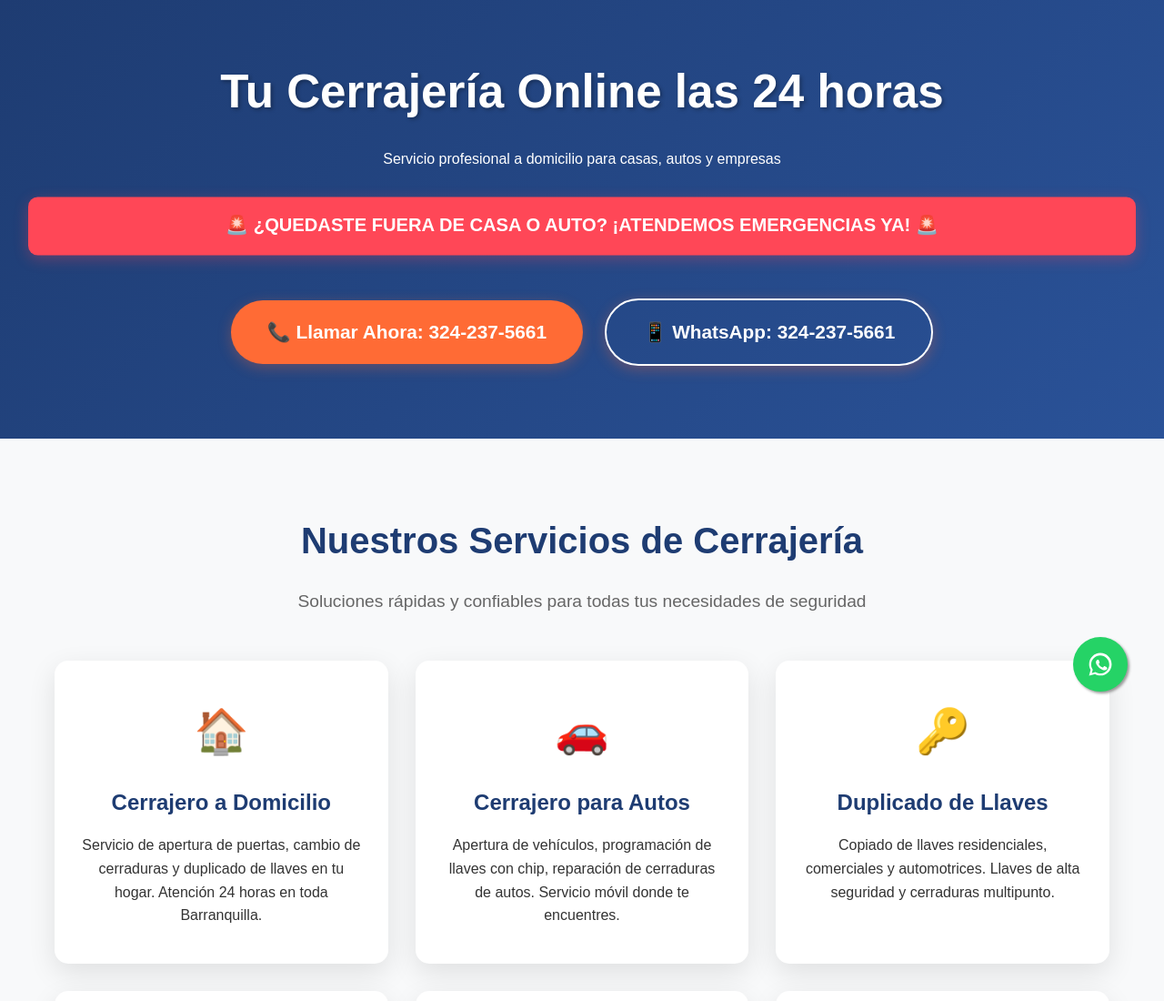
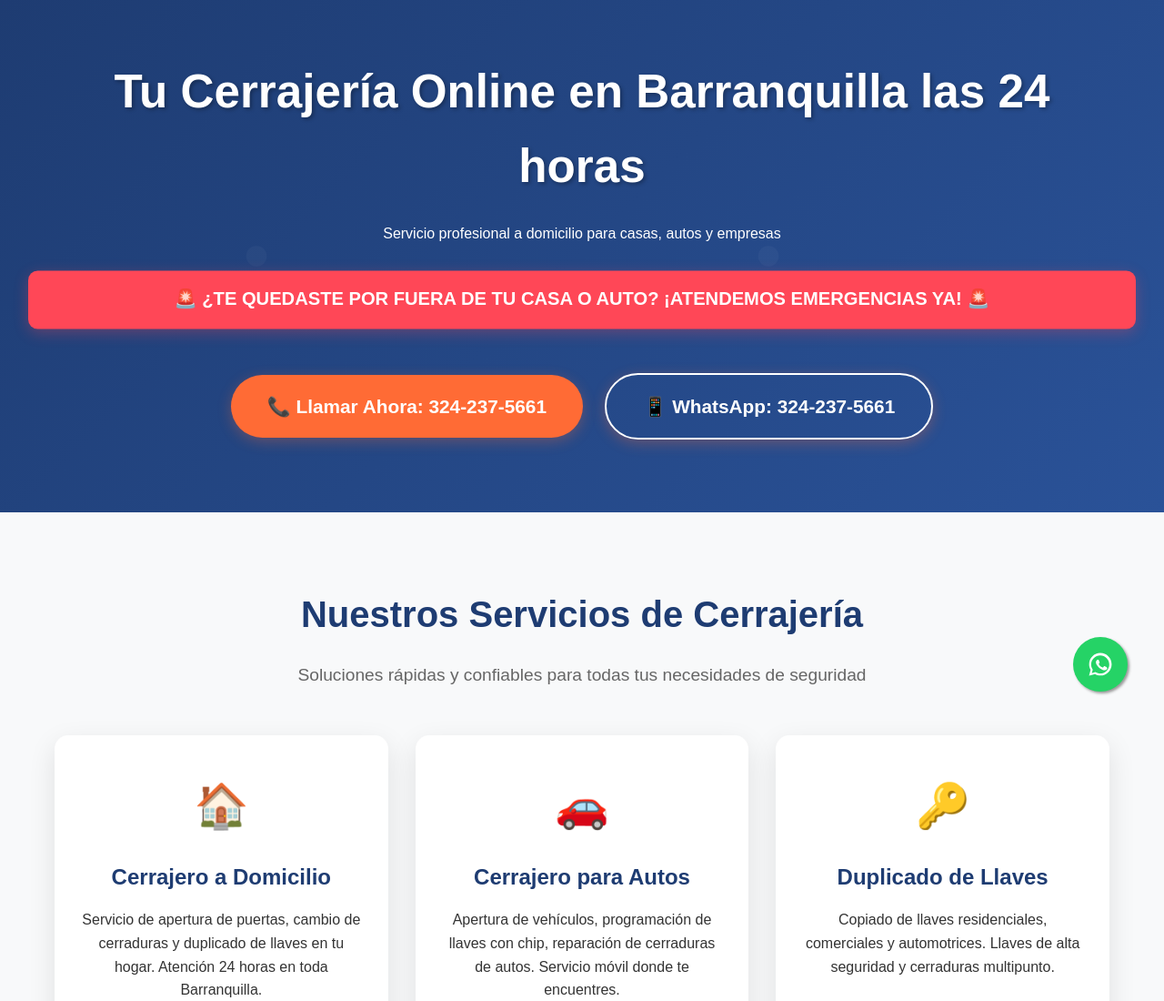
Before and after one commit to Juanp1981-boop/Cerrajeria-landing, a plain HTML site: page index.html in a window 1280 px wide. Shown: the top 1100 px of the page at 91% size. Drawn offline with Linux system fonts and the light colour scheme.

Commit message:
Update index.html

```diff
--- a/index.html
+++ b/index.html
@@ -3,7 +3,7 @@
 <head>
     <meta charset="UTF-8">
     <meta name="viewport" content="width=device-width, initial-scale=1.0">
-    <title>Cerrajeria Barranquilla | Servicio 24 Horas en 10 Minutos</title>
+    <title>Tu Cerrajeria Online en Barranquilla | Servicio 24 Horas</title>
     <meta name="description" content="Servicio de cerrajería en Barranquilla 24 horas para casas, autos y empresas. En emergencias, llegamos en 10 minutos. ¡Soluciones rápidas y confiables!">
     <style>
         * {
@@ -349,11 +349,11 @@
     <section class="hero">
         <div class="container">
             <div class="hero-content">
-                <h1>Tu Cerrajería Online las 24 horas</h1>
+                <h1>Tu Cerrajería Online en Barranquilla las 24 horas</h1>
                 <p>Servicio profesional a domicilio para casas, autos y empresas</p>
 
                 <div class="emergency-banner">
-                    🚨 ¿QUEDASTE FUERA DE CASA O AUTO? ¡ATENDEMOS EMERGENCIAS YA! 🚨
+                    🚨 ¿TE QUEDASTE POR FUERA DE TU CASA O AUTO? ¡ATENDEMOS EMERGENCIAS YA! 🚨
                 </div>
 
                 <a href="tel:+573242375661" class="cta-button">📞 Llamar Ahora: 324-237-5661</a>
```
